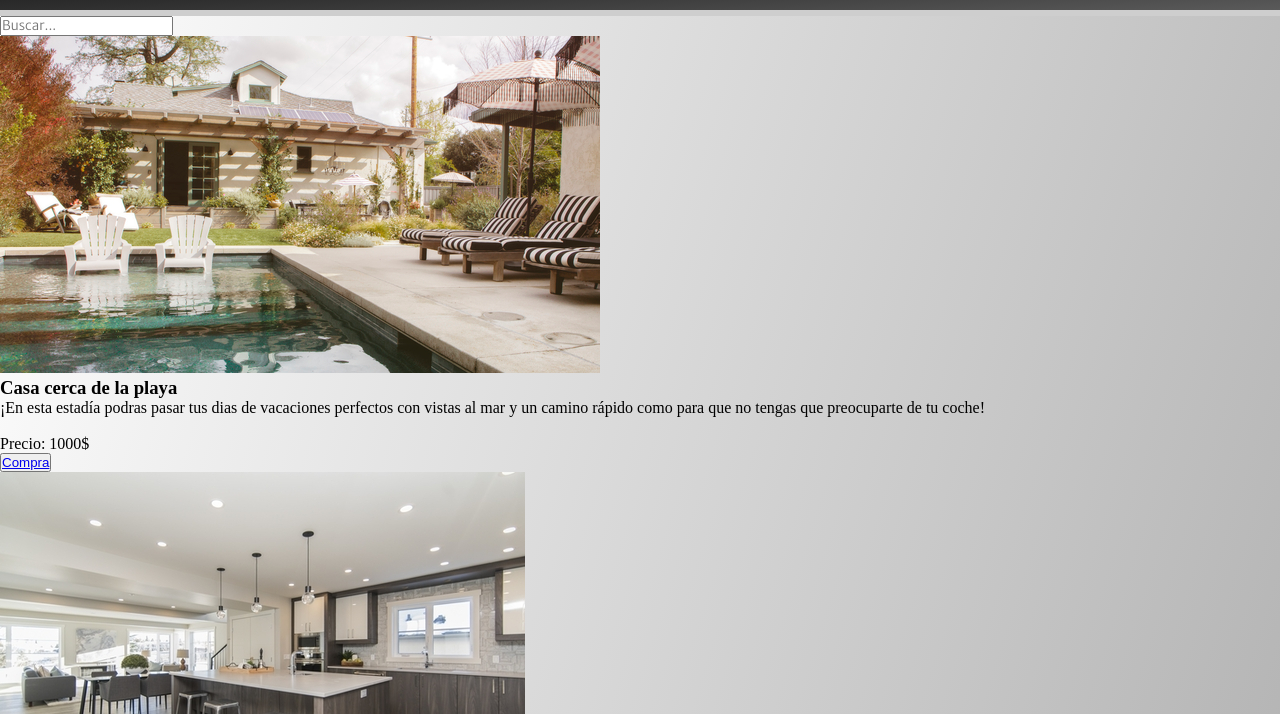
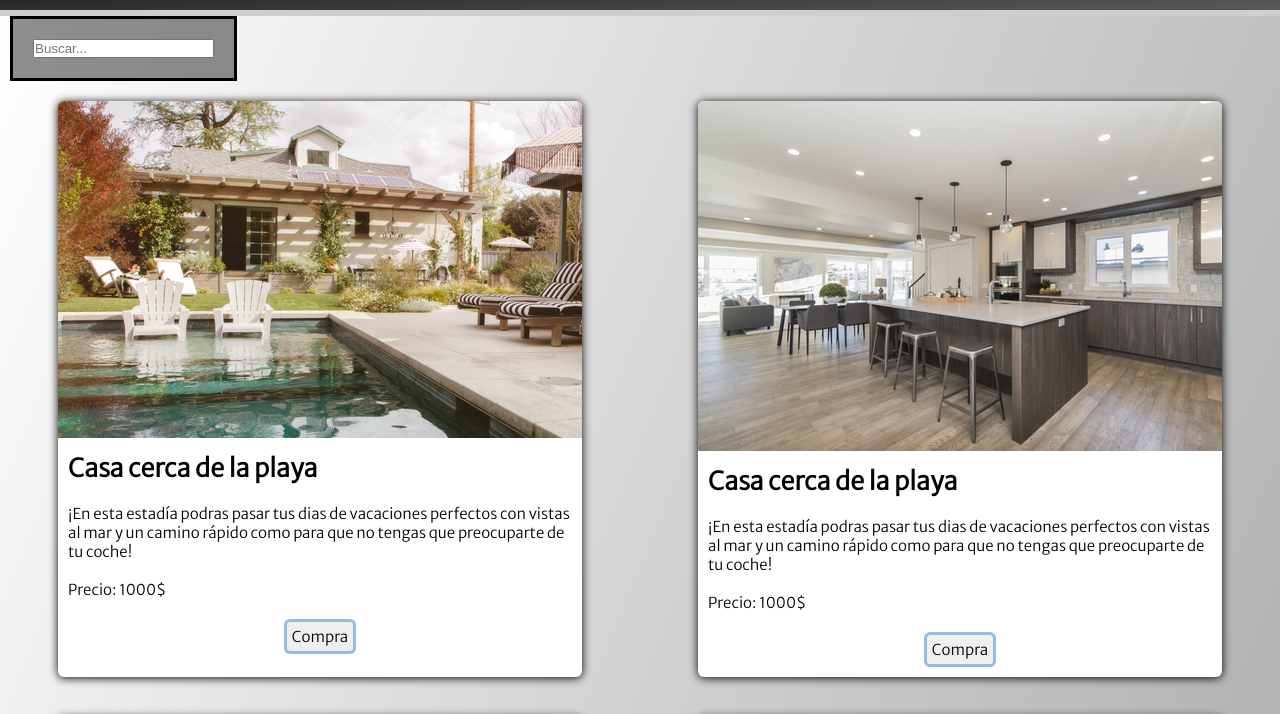
Before and after one commit to 1chbin/Entrega-Final-BuzHouses, a website: page pages/tienda.html in a window 1280 px wide. Shown: the part 60-774 px from the top of the page. Drawn offline with nearby package versions, Linux system fonts and the light colour scheme.

Commit message:
diseñé la página de tienda con scss

```diff
--- a/scss/layout/_inicio.scss
+++ b/scss/layout/_inicio.scss
@@ -1,5 +1,6 @@
 main{
     background-image: $gradiant-2;
+}
     .title1{
         background-image: url(../assets/fondo.jpg);
         height: 20vh;
@@ -18,7 +19,6 @@ main{
         display: flex;
         justify-content: left;
         align-items: center;
-    }
         .buz{
             background-color: #00000088;
             border-radius: 10px;
@@ -29,6 +29,7 @@ main{
             justify-content: center;
             align-items: center;
         }
+    }
     h2{
         color: white;
         font-size: 250%;
@@ -37,7 +38,6 @@ main{
     }
     .text{
         padding: 2%;
-    }
         .text1{
             color: white;
             font-family: $typo-2;
@@ -45,11 +45,11 @@ main{
             background: #00000086;
             border-radius: 8px;
         }
+    }
     .boxForms{
         background-color: #00000062;
         border: #000000 solid 5px;
         margin: 2%;
-    }
         .forms{
             display: flex;
             justify-content: space-around;
@@ -62,13 +62,14 @@ main{
                 font-family: $typo-2;
             }
         }
+    }
     .algunos{
         padding: 2%;
         background: #00000079;
         border-radius: 6px;
         h4{
             color: white;
-            font-family: 'Cinzel', serif;
+            font-family: $typo-1;
             font-size: 27px;
             padding: 1%;
             display: flex;
@@ -77,10 +78,10 @@ main{
             background: #0000006c;
             border-radius: 6px;
         }
-    }
         input{
             height: 2.5vh;
             font-family: $typo-2;
+        }
     }
     .gridContainer{
         display: grid;
@@ -88,7 +89,6 @@ main{
         grid-auto-rows: minmax(240px, auto);
         gap: 20px;
         padding: 20px;
-    }
         .grid-item{
             border-radius: 15%;
             border: #161616 solid 3px;
--- /dev/null
+++ b/scss/layout/_tienda.scss
@@ -0,0 +1,61 @@
+
+.caja1{
+    border: #000000 solid 3px;
+    width: fit-content;
+    background-color: #00000070;
+    margin-left: 10px;
+    .busqueda{
+        padding: 20px;
+    }
+}
+.container1{
+    width: 100%;
+    display: flex;
+    justify-content: space-around;
+    flex-flow: row wrap;
+    .card{
+        width: 100%;
+        margin: 20px;
+        max-width: 524px;
+        border-radius: 6px;
+        overflow: hidden;
+        background: white;
+        box-shadow: 0px 1px 10px black;
+        transition: all 400ms ease;
+        cursor: default;
+        &:hover{
+            box-shadow: 5px 5px 20px black;
+            transform: translateY(-3%);
+        }
+        .contenido{
+            font-family: $typo-2;
+            h3{
+                font-size: 25px;
+                padding: 10px;
+            }
+            p{
+                font-size: 15px;
+                padding: 10px;
+            }
+            .boton{
+                padding: 10px;
+                display: flex;
+                justify-content: center;
+                button{
+                    padding: 5px;
+                    border: #4d98ee94 solid 3px;
+                    border-radius: 6px;
+                    a{
+                        font-family: $typo-2;
+                        font-size: 15px;
+                        color: #000000;
+                        text-decoration: none;
+                    }
+                    &:hover{
+                        background-color: #4d98ee44;
+                    }
+                }
+            }
+        }
+    }
+}
--- a/scss/style.scss
+++ b/scss/style.scss
@@ -1,6 +1,11 @@
 @import "./utilities/variable";
+@import "./utilities/mixin.scss";
 @import "./base/typo";
 @import "./base/reset";
 @import "./layout/header";
 @import "./layout/footer";
-@import "./layout/inicio"
+@import "./layout/inicio";
+@import "./layout/tienda";
+@import "./layout/servicios";
+@import "./layout/soporte";
+@import "./layout/cuenta"
--- a/scss/utilities/mixin.scss
+++ b/scss/utilities/mixin.scss
@@ -0,0 +1,6 @@
+@mixin mixTitle-1{
+    color: white;
+    font-size: 250%;
+    font-family: $typo-1;
+    padding: 1%;
+}
```
Also changed, not shown: css/style.css, scss/layout/_cuenta.scss (added), scss/layout/_servicios.scss (added), scss/layout/_soporte.scss (added), 1 other file. Lines whose indentation alone changed are shown as unchanged.
